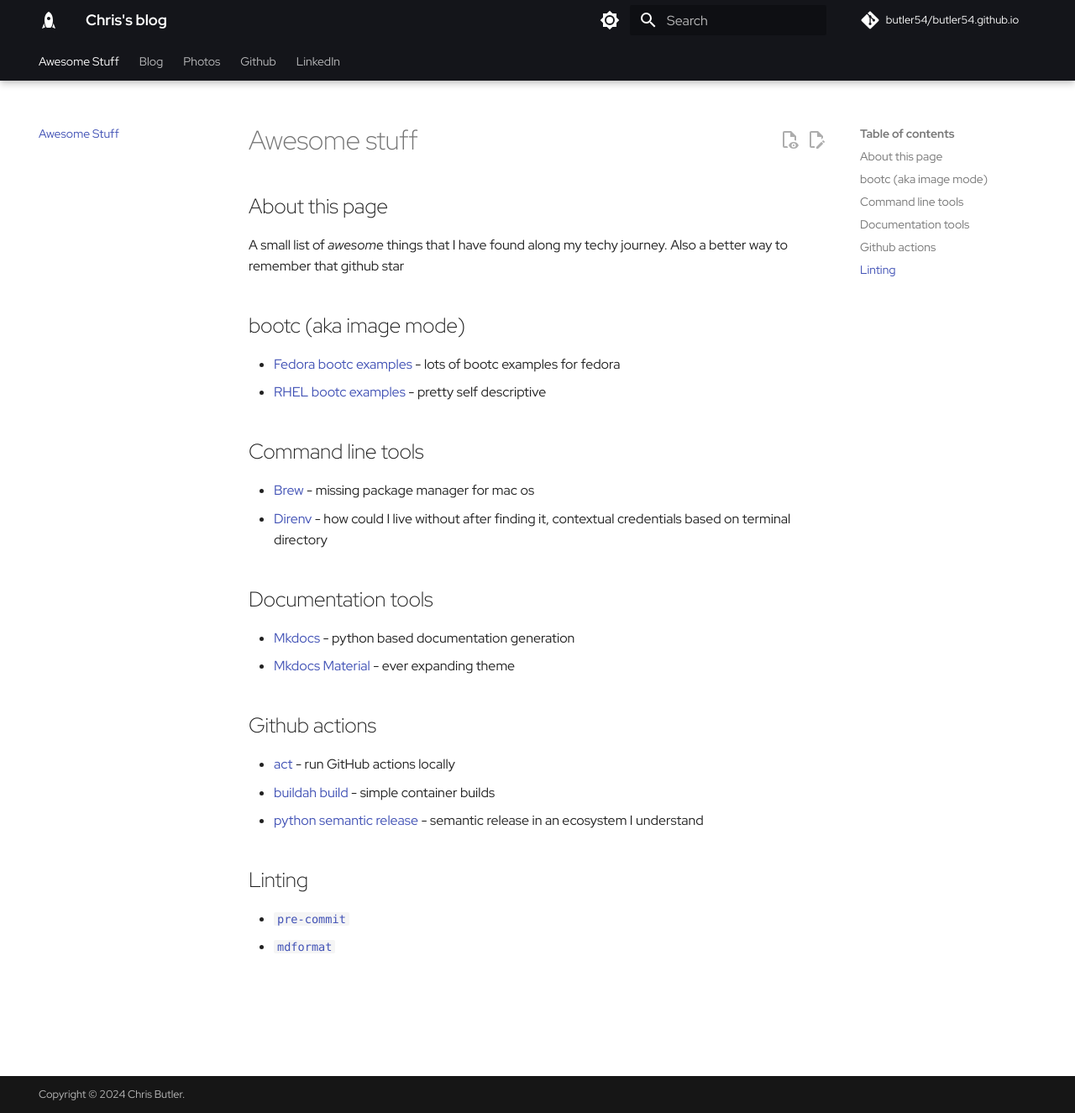
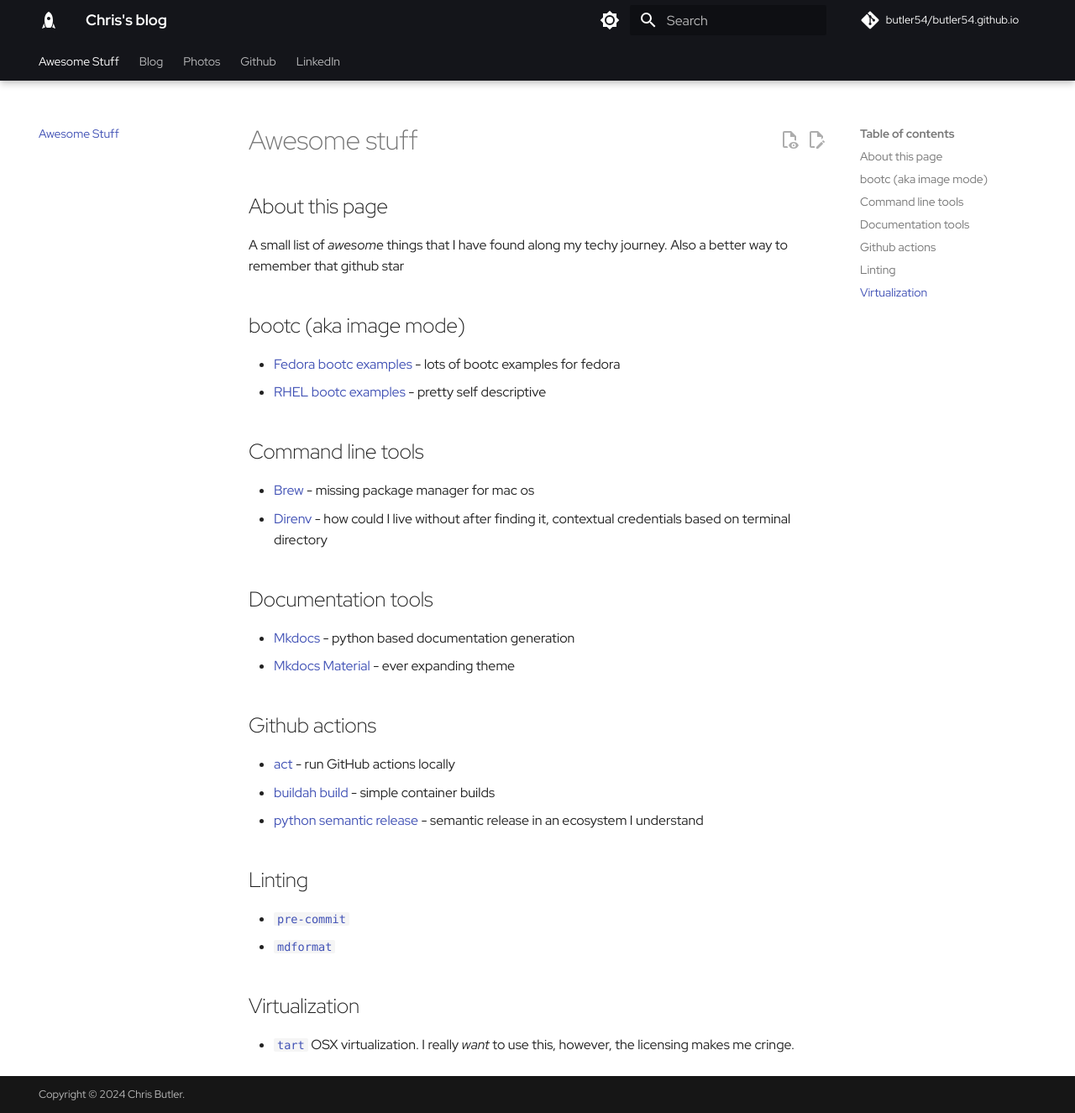
Before and after one commit to butler54/butler54.github.io, an MkDocs documentation site: the page built from docs/awesome_stuff.md, in a window 1280 px wide and 1325 px high. Shown: the whole window at 84% size. Built offline with MkDocs 1.6.1 and Material for MkDocs 9.7.7, drawn with Linux system fonts in a browser that asks for light colours; some web fonts are replaced; comment, search, counter and statistics services are not loaded.

Commit message:
feat: add tart
Signed-off-by: Chris Butler <chris.butler@redhat.com>

```diff
--- a/docs/awesome_stuff.md
+++ b/docs/awesome_stuff.md
@@ -32,3 +32,7 @@
 
 - [`pre-commit`](https://pre-commit.com/)
 - [`mdformat`](https://mdformat.readthedocs.io/en/stable/)
+
+## Virtualization
+
+- [`tart`](https://tart.run/) OSX virtualization. I really *want* to use this, however, the licensing makes me cringe.
```
